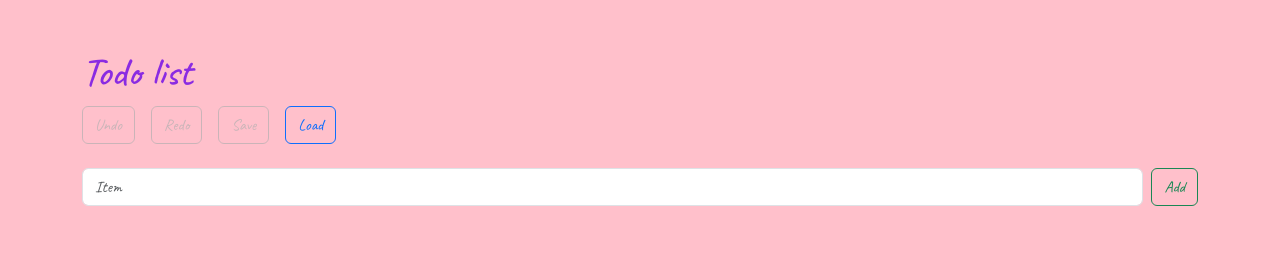
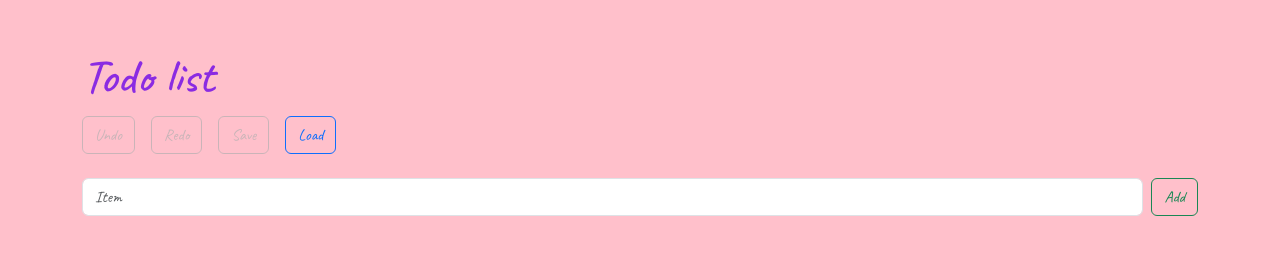
Before and after one commit to gabe-lg/js-todo-list, a plain HTML site: page index.html in a window 1280 px wide. Drawn offline with nearby package versions, Linux system fonts and the light colour scheme.

Commit message:
enlarged text

```diff
--- a/styles.css
+++ b/styles.css
@@ -2,7 +2,11 @@ body {
   background-color: pink;
   color: blueviolet;
   font-family: "Caveat", cursive;
-  font-size: 150%;
+  font-size: 1.5em;
+}
+
+h1 {
+  font-size: 2em;
 }
 
 .btn.disabled {
```
